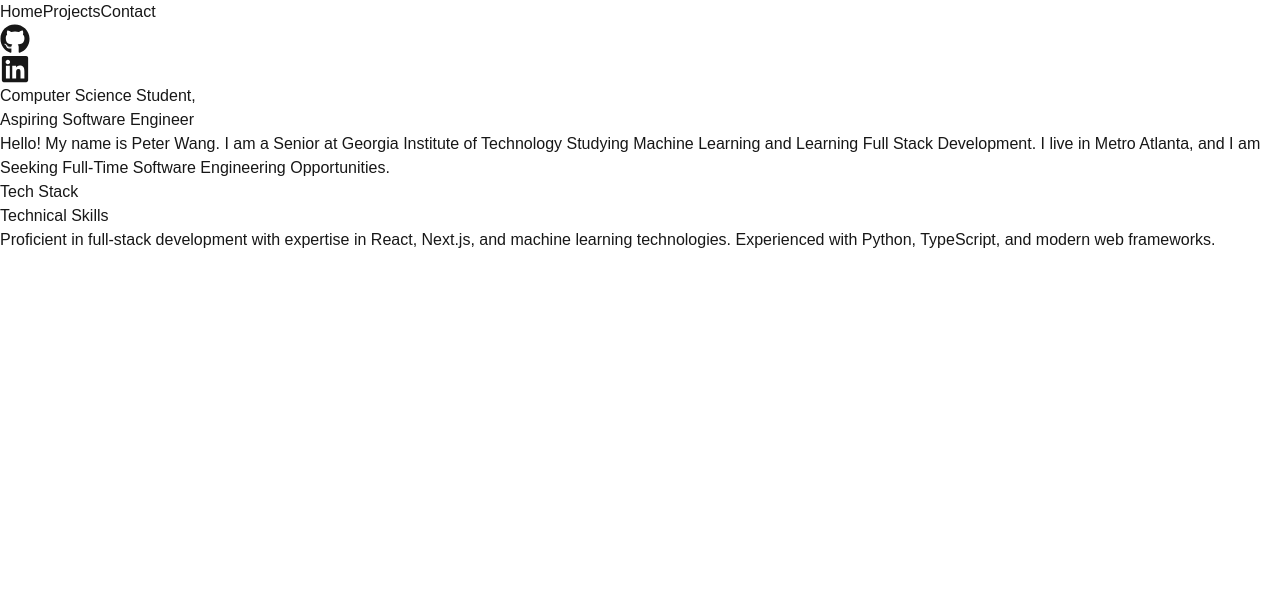
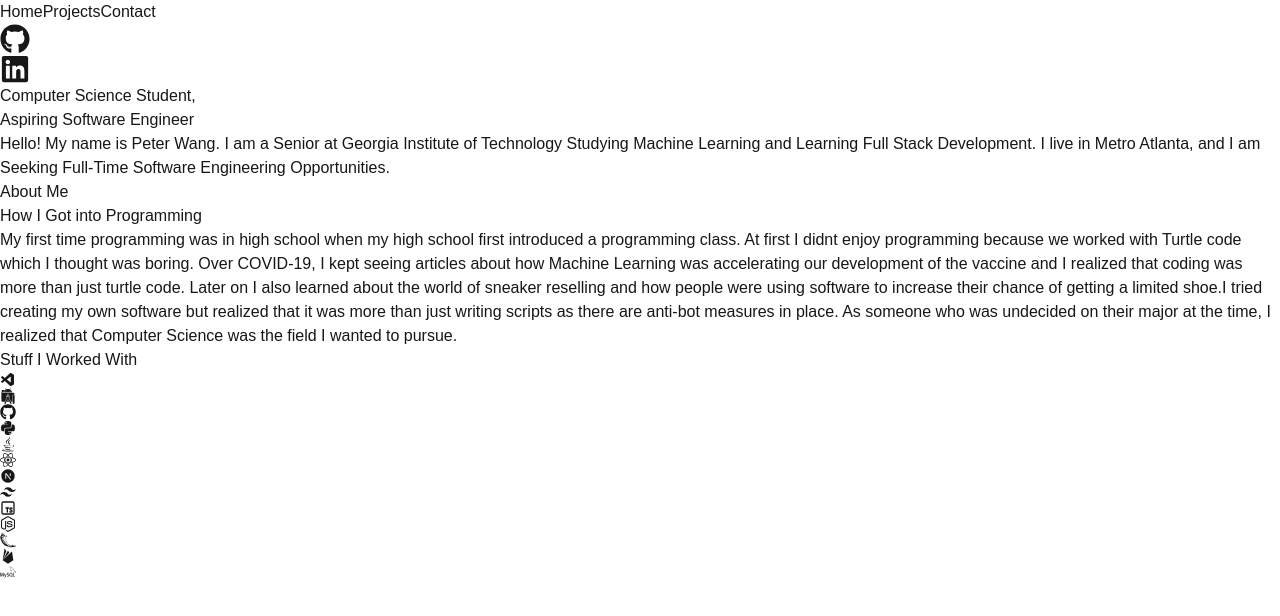
Before and after one commit to Peterw135/Portfolio, a Next.js app: page / in a window 1280 px wide. Shown: the top 616 px of the page. Built offline with nearby package versions, Linux system fonts and the light colour scheme.

Commit message:
Added more animations and about me

```diff
--- a/src/app/page.tsx
+++ b/src/app/page.tsx
@@ -1,5 +1,10 @@
 import { TextEffect} from '@/components/TextEffect';
 import { InView } from '@/components/InView';
+import { FaPython, FaReact, FaNodeJs, FaJava, FaGithub } from 'react-icons/fa';
+import { TbBrandTypescript } from 'react-icons/tb';
+import { RiNextjsFill, RiFirebaseFill, RiTailwindCssFill } from 'react-icons/ri';
+import { SiFlask, SiMysql, SiAndroidstudio } from 'react-icons/si';
+import { VscVscode } from 'react-icons/vsc';
 
 export default function Home() {
   return (
@@ -34,17 +39,37 @@ export default function Home() {
             viewOptions={{ margin: '0px 0px -200px 0px' }}
             transition={{ duration: 0.3, ease: 'easeInOut' }}
           >
-            <h2 className="text-3xl font-bold mb-6">Tech Stack</h2>
-            <div className="space-y-8">
-              <div className="bg-gray-50 dark:bg-gray-900 rounded-lg p-6">
-                <h3 className="font-semibold text-xl mb-2">Technical Skills</h3>
-                <p className="text-gray-600 dark:text-gray-400">
-                  Proficient in full-stack development with expertise in React, Next.js,
-                  and machine learning technologies. Experienced with Python, TypeScript,
-                  and modern web frameworks.
+            <h2 className="text-3xl font-bold mb-6">About Me</h2>
+              <h3 className="font-semibold text-xl">How I Got into Programming</h3>
+              <div className="bg-gray-50 dark:bg-gray-900 rounded-lg p-6 mb-5">
+                <p className="text-gray-600 dark:text-gray-400 flex gap-2"></p>
+                <p>My first time programming was in high school when my high school first introduced a programming class. At first I didnt enjoy programming
+                  because we worked with Turtle code which I thought was boring. Over COVID-19, I kept seeing articles about how Machine Learning was accelerating
+                  our development of the vaccine and I realized that coding was more than just turtle code. Later on I also learned about the world of sneaker reselling
+                  and how people were using software to increase their chance of getting a limited shoe.I tried creating my own software but realized that it was more than
+                  just writing scripts as there are anti-bot measures in place. As someone who was undecided on their major at the time, I realized that Computer Science
+                  was the field I wanted to pursue.
                 </p>
               </div>
-            </div>
+              <h3 className="font-semibold text-xl">Stuff I Worked With</h3>
+              <div className="bg-gray-50 dark:bg-gray-900 rounded-lg p-6 mb-5">
+                <p className="text-gray-600 dark:text-gray-400 flex gap-2">
+                  <VscVscode className="size-12" />
+                  <SiAndroidstudio className="size-12" />
+                  <FaGithub className="size-12" />
+                  <FaPython className="size-12" />
+                  <FaJava className="size-12" />
+                  <FaReact className="size-12" />
+                  <RiNextjsFill className="size-12" />
+                  <RiTailwindCssFill className="size-12" />
+                  <TbBrandTypescript className="size-12" />
+                  <FaNodeJs className="size-12" />
+                  <SiFlask className="size-12" />
+                  <RiFirebaseFill className="size-12" />
+                  <SiMysql className="size-12" />
+                </p>
+              </div>
+
           </InView>
         </div>
       </section>
--- a/src/app/projects/page.tsx
+++ b/src/app/projects/page.tsx
@@ -5,6 +5,7 @@ export default function Projects() {
     return (
         <div className="h-[calc(100vh-80px)] flex items-center justify-center">
             <div className="max-w-6xl p-8 m-auto">
+            <h1 className="text-2xl font-bold">Stuff I Built</h1>
                 <AnimatedGroup
                     className="grid grid-cols-1 sm:grid-cols-2 lg:grid-cols-3 gap-6"
                     variants={{
--- a/src/components/ProjectCard.tsx
+++ b/src/components/ProjectCard.tsx
@@ -3,7 +3,7 @@ import { FaLink } from "react-icons/fa";
 export default function ProjectCard({ title, description, link }: { title: string; description: string; link: string }) {
 
     return (
-      <div className="bg-gray-50 rounded-lg flex flex-col px-8 py-4">
+      <div className="bg-gray-50 rounded-lg flex flex-col px-8 py-4 h-full">
         <h3 className="font-bold">{title}</h3>
         <p className="text-gray-500 my-2">{description}</p>
         <div className="mt-auto"></div>
```
